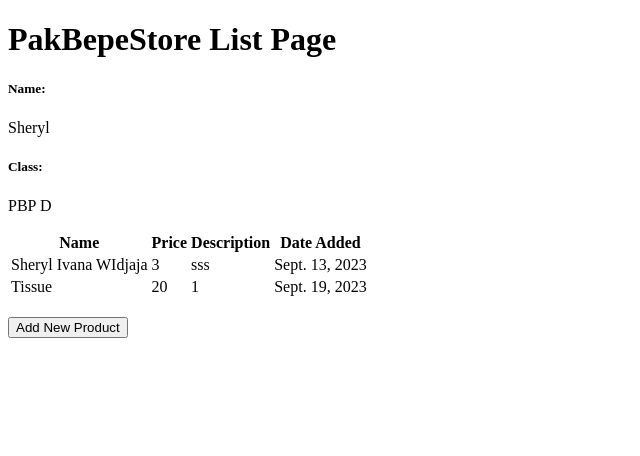
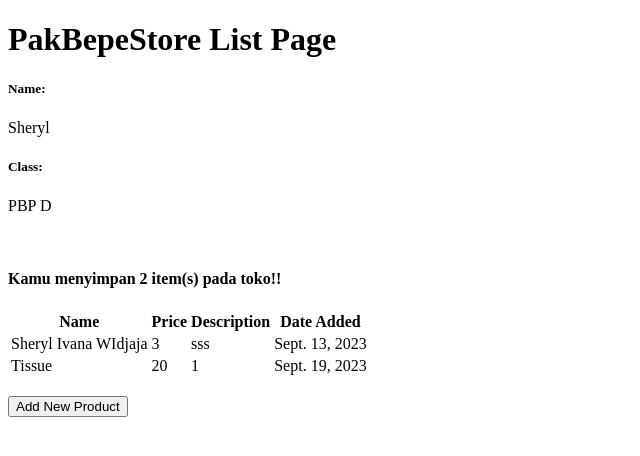
Before and after one commit to sunflawlxs/shopping-list, a Django app: page / in a window 1280 px wide. Shown: the top 456 px of the page, without its empty margins (0-640 px from the left). Run offline with Django 4.2, Linux system fonts and the light colour scheme; data comes from the database, SQL or seed files in the repository; both versions use the stored data as it was after the commit.

Commit message:
done tugas 3

```diff
--- a/main/templates/main.html
+++ b/main/templates/main.html
@@ -10,11 +10,14 @@
 <p>{{class}}</p>
 
 <table>
+    <br>
+    <h4>Kamu menyimpan {{ products.count }} item(s) pada toko!!</h4>
     <tr>
         <th>Name</th>
         <th>Price</th>
         <th>Description</th>
         <th>Date Added</th>
+
     </tr>
 
     {% comment %} Berikut cara memperlihatkan data produk di bawah baris ini {% endcomment %}
--- a/main/views.py
+++ b/main/views.py
@@ -9,11 +9,18 @@ from django.core import serializers
 def show_main(request):
     products = Product.objects.all()
 
+    # if products:
+    #     last_products = products.last()
+    # else:
+    #     last_products = None
+
+
     context = {
         'AppName': 'PakBepeStore' ,
         'name': 'Sheryl', # Nama kamu
         'class': 'PBP D', # Kelas PBP kamu
-        'products': products
+        'products': products,
+      #  'last_products': last_products,
     }
 
     return render(request, "main.html", context)
```
Also changed, not shown: db.sqlite3, 1 other file.
